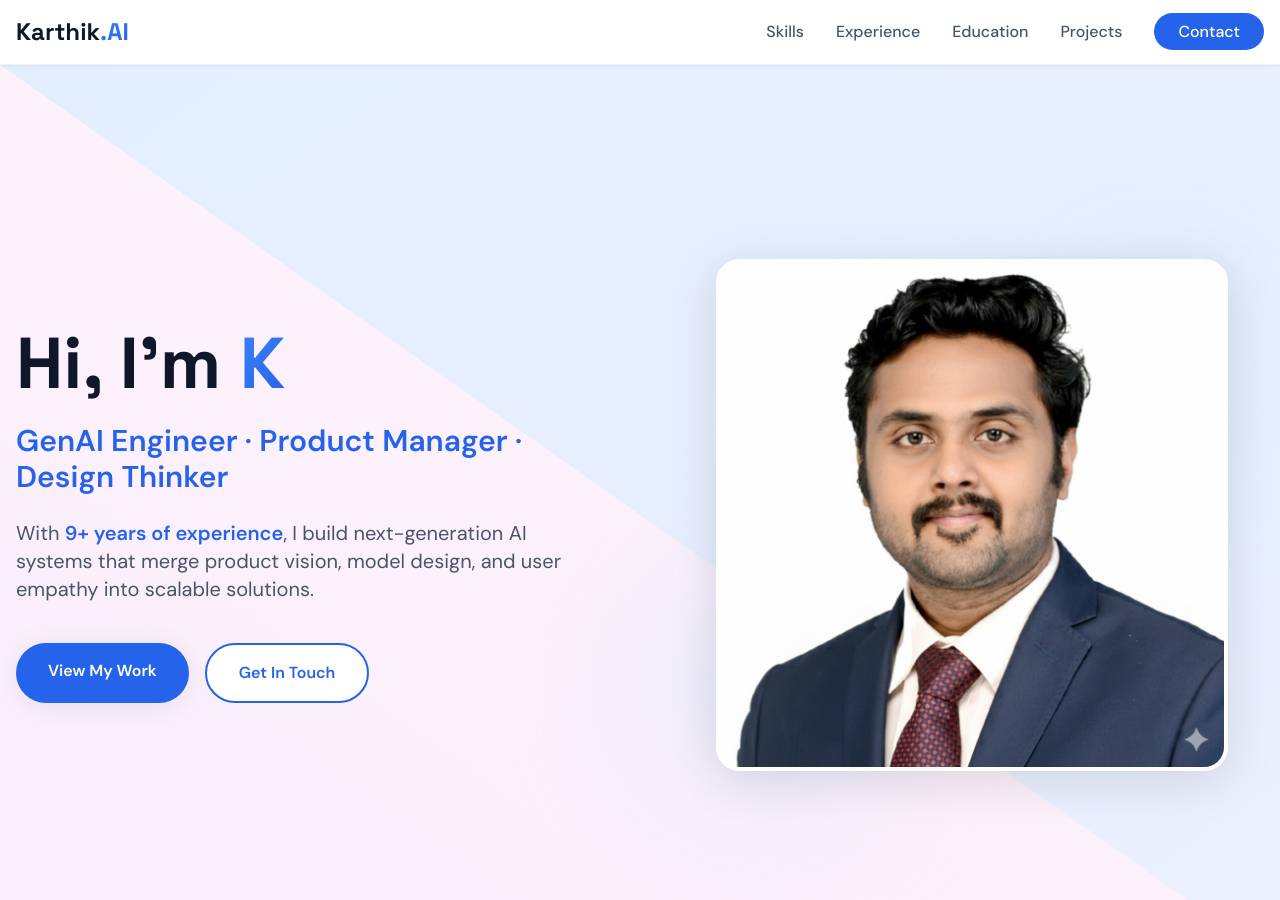
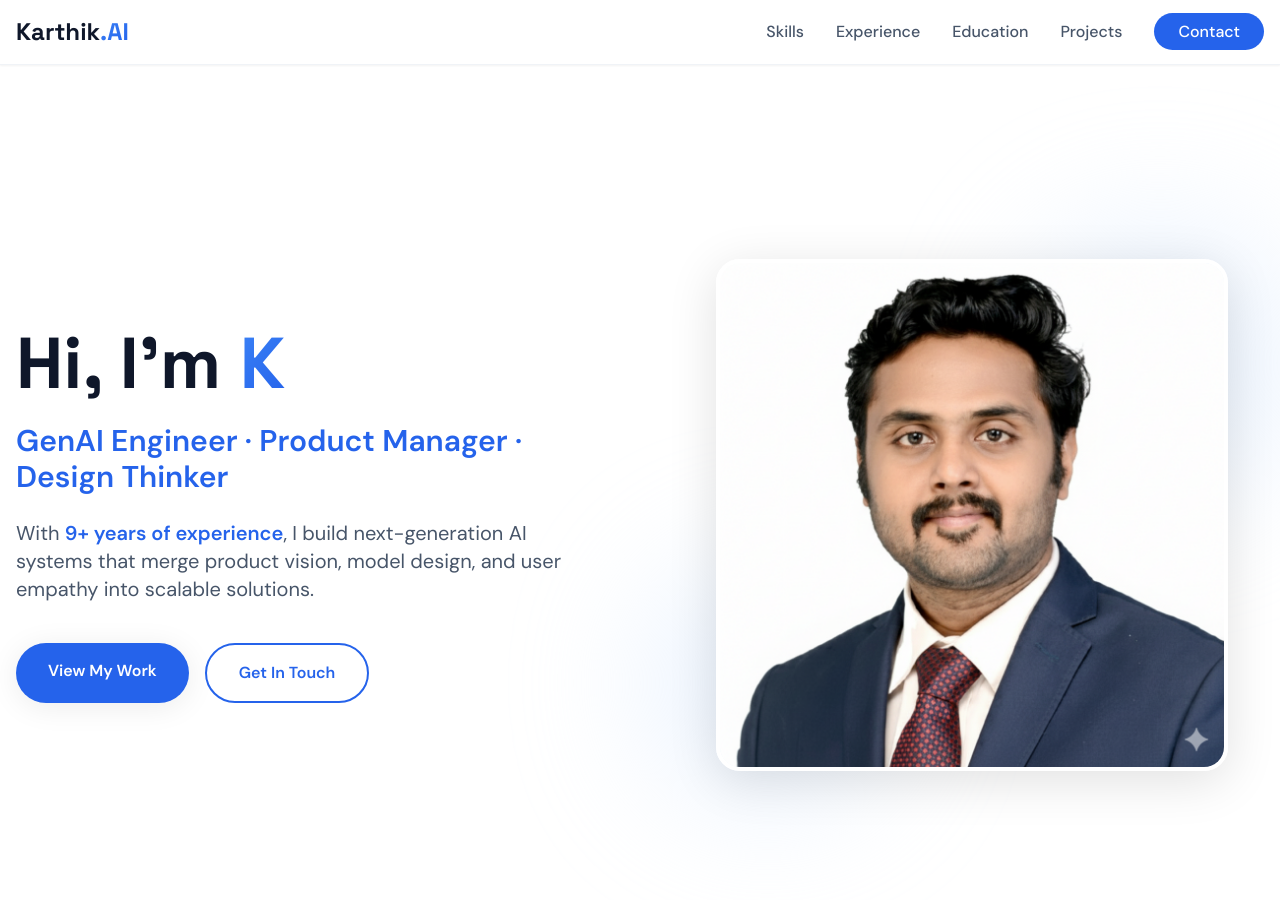
Before and after one commit to karthik65432/karthik65432.github.io, a Jekyll site: the page built from index.md, in a window 1280 px wide and 900 px high. Built offline with Jekyll 4.4.1, drawn with Linux system fonts in a browser that asks for light colours; nearby versions of some CDN libraries.

Commit message:
Force white background and disable dark mode for LinkedIn compatibility

```diff
--- a/_includes/head.html
+++ b/_includes/head.html
@@ -150,3 +150,10 @@
     50% { border-color: #3b82f6; }
   }
 </style>
+
+<style>
+  html, body {
+    background: #fff !important;
+    color-scheme: only light;
+  }
+</style>
```
